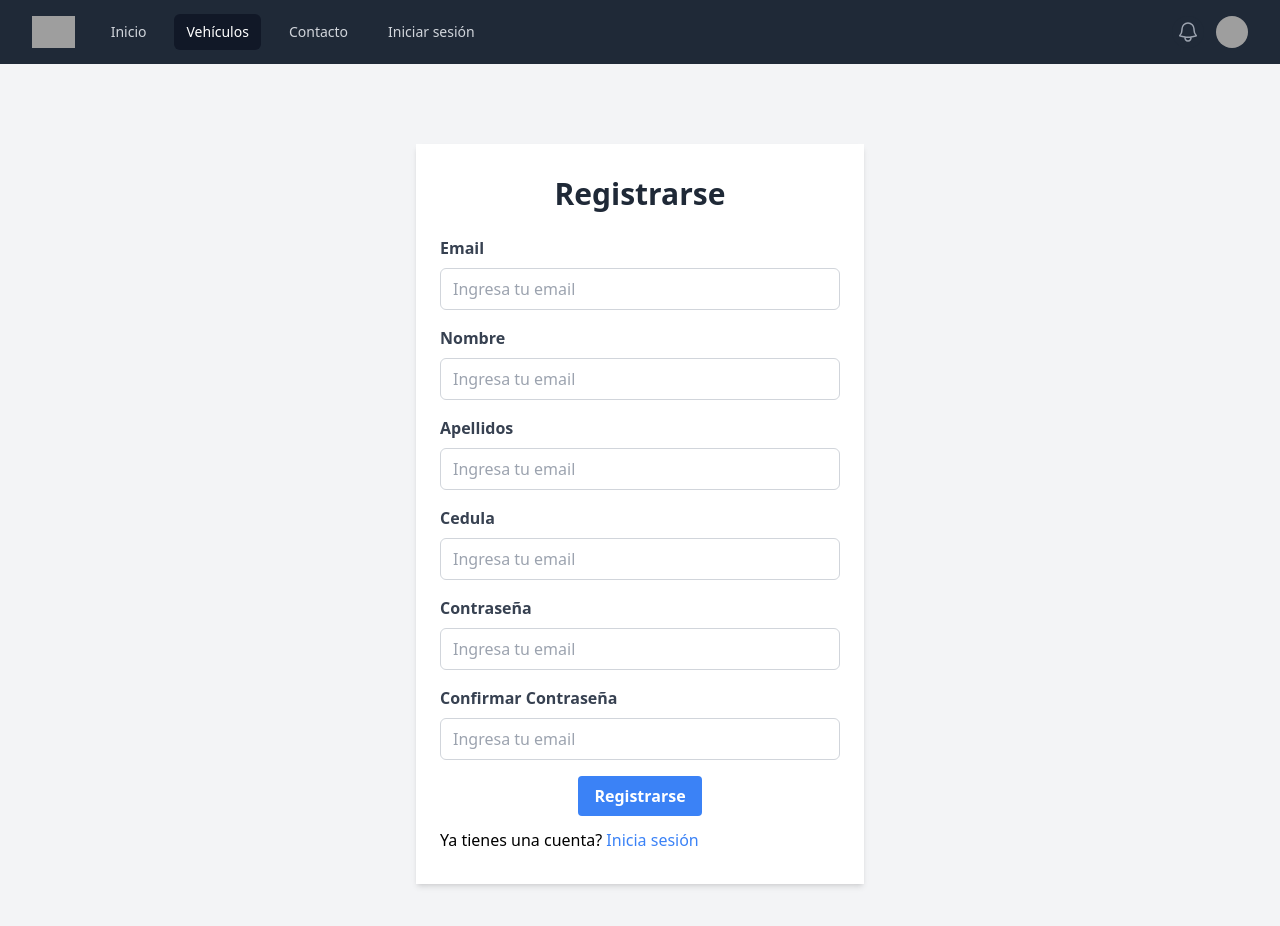
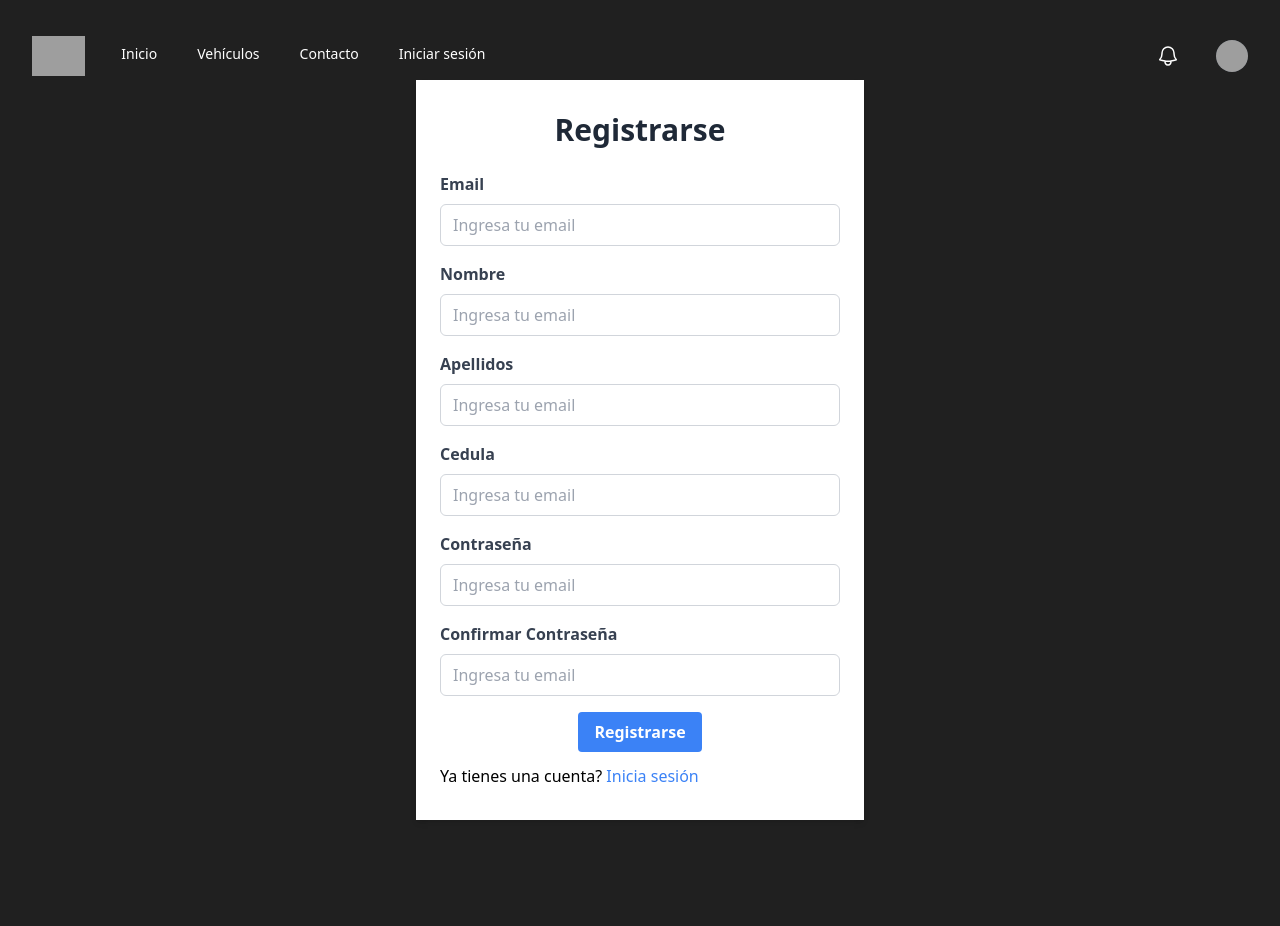
Before and after one commit to SebastianSalas/auto_selecto, a React (Vite) app in the folder client/: page /sign_up in a window 1280 px wide. Shown: the top 926 px of the page. After the commit the page ends 900 px from the top, so only its background shows below. Built offline with nearby package versions, Linux system fonts and the light colour scheme; grey boxes are pictures that could not be loaded.

Commit message:
Adaptacion del navbar

```diff
--- a/client/src/components/Navbar.jsx
+++ b/client/src/components/Navbar.jsx
@@ -1,4 +1,4 @@
-import React, { useEffect, useContext } from "react";
+import { useEffect, useContext } from "react";
 import navbarHideUserProfile from '../scripts/navbar_hide_user_profile'
 import { Link } from "react-router-dom";
 import AuthContext from "../context/AuthContext";
@@ -11,9 +11,8 @@ const Navbar = ({ logout, isAuthenticated }) => {
   let {user, logoutUser} = useContext(AuthContext)
 
   return (
-    <nav className="bg-gray-800">
-      <div className="mx-auto max-w-7xl px-2 sm:px-6 lg:px-8">
-        <div className="relative flex h-16 items-center justify-between">
+    <nav className="sm:px-6 lg:px-8 py-6 px-10 flex items-center fixed top-0 w-full justify-between z-50">
+        <div className="relative flex h-16 items-center justify-between w-full">
           <div className="absolute inset-y-0 left-0 flex items-center sm:hidden">
             <button type="button" className="inline-flex items-center justify-center rounded-md p-2 text-gray-400 hover:bg-gray-700 hover:text-white focus:outline-none focus:ring-2 focus:ring-inset focus:ring-white" aria-controls="mobile-menu" aria-expanded="false">
               <span className="sr-only">Open main menu</span>
@@ -29,27 +28,30 @@ const Navbar = ({ logout, isAuthenticated }) => {
               </svg>
             </button>
           </div>
+
           <div className="flex flex-1 items-center justify-center sm:items-stretch sm:justify-start">
             <div className="flex flex-shrink-0 items-center">
-              <img className="block h-8 w-auto lg:hidden" src="https://tailwindui.com/img/logos/mark.svg?color=indigo&shade=500" alt="Your Company" />
-              <img className="hidden h-8 w-auto lg:block" src="https://tailwindui.com/img/logos/mark.svg?color=indigo&shade=500" alt="Your Company" />
+              <img className="block h-10 w-auto lg:hidden" src="https://tailwindui.com/img/logos/mark.svg?color=indigo&shade=500" alt="Your Company" />
+              <img className="hidden h-10 w-auto lg:block" src="https://tailwindui.com/img/logos/mark.svg?color=indigo&shade=500" alt="Your Company" />
             </div>
+
             <div className="hidden sm:ml-6 sm:block">
               <div className="flex space-x-4">
                 {/* Current: "bg-gray-900 text-white", Default: "text-gray-300 hover:bg-gray-700 hover:text-white" */}
-                <Link className="text-gray-300 hover:bg-gray-700 hover:text-white rounded-md px-3 py-2 text-sm font-medium" to = '/'>Inicio</Link>
-                <a href="#" className="bg-gray-900 text-white rounded-md px-3 py-2 text-sm font-medium" aria-current="page">Vehículos</a>
-                <a href="#" className="text-gray-300 hover:bg-gray-700 hover:text-white rounded-md px-3 py-2 text-sm font-medium">Contacto</a>
-                {user && <a href="#" className="text-gray-300 hover:bg-gray-700 hover:text-white rounded-md px-3 py-2 text-sm font-medium">Hola {user.name}</a>}
+                <Link className="text-white hover:bg-gray-700 hover:text-white rounded-md px-3 py-2 text-sm font-medium" to = '/'>Inicio</Link>
+                <a href="#" className="text-white hover:bg-gray-700 hover:text-white rounded-md px-3 py-2 text-sm font-medium" aria-current="page">Vehículos</a>
+                <a href="#" className="text-white hover:bg-gray-700 hover:text-white rounded-md px-3 py-2 text-sm font-medium">Contacto</a>
+                {user && <a href="#" className="text-white hover:bg-gray-700 hover:text-white rounded-md px-3 py-2 text-sm font-medium">Hola {user.name}</a>}
                 {!user ?
-                  <Link className="text-gray-300 hover:bg-gray-700 hover:text-white rounded-md px-3 py-2 text-sm font-medium" to = 'login'>Iniciar sesión</Link>
+                  <Link className="text-white hover:bg-gray-700 hover:text-white rounded-md px-3 py-2 text-sm font-medium" to = 'login'>Iniciar sesión</Link>
                   :null }
 
               </div>
             </div>
           </div>
+
           <div className="absolute inset-y-0 right-0 flex items-center pr-2 sm:static sm:inset-auto sm:ml-6 sm:pr-0">
-            <button type="button" className="rounded-full bg-gray-800 p-1 text-gray-400 hover:text-white focus:outline-none focus:ring-2 focus:ring-white focus:ring-offset-2 focus:ring-offset-gray-800">
+            <button type="button" className="mr-5 rounded-full p-1  hover:bg-gray-700 text-white hover:text-white focus:outline-none focus:ring-2 focus:ring-white focus:ring-offset-2 focus:ring-offset-gray-800">
               <span className="sr-only">View notifications</span>
               <svg className="h-6 w-6" fill="none" viewBox="0 0 24 24" strokeWidth="1.5" stroke="currentColor" aria-hidden="true">
                 <path strokeLinecap="round" strokeLinejoin="round" d="M14.857 17.082a23.848 23.848 0 005.454-1.31A8.967 8.967 0 0118 9.75v-.7V9A6 6 0 006 9v.75a8.967 8.967 0 01-2.312 6.022c1.733.64 3.56 1.085 5.455 1.31m5.714 0a24.255 24.255 0 01-5.714 0m5.714 0a3 3 0 11-5.714 0" />
@@ -77,7 +79,6 @@ const Navbar = ({ logout, isAuthenticated }) => {
             </div>
           </div>
         </div>
-      </div>
 
       <div className="sm:hidden" id="mobile-menu">
         <div className="space-y-1 px-2 pb-3 pt-2">
--- a/client/src/pages/HomePage.jsx
+++ b/client/src/pages/HomePage.jsx
@@ -1,38 +1,9 @@
 import VideoInical from "../assets/videos/video-inicial.webm";
-import { Link } from "react-router-dom";
+
 
 export default function HomePage() {
   return (
     <>
-      <div>
-        <img className="h-12" src="#" alt="Concesionario de Autos" />
-      </div>
-
-      <nav>
-        <ul className="flex text-sm text-white [&>li>a]:font-medium [&>li>a]:inline-block [&>li>a]:px-4 [&>li>a]:py-2">
-          <li>
-            <a href="#inicio">Inicio</a>
-          </li>
-          <li>
-            <a href="#vehiculos">Vehículos</a>
-          </li>
-          <li>
-            <a href="#contacto">Contacto</a>
-          </li>
-        </ul>
-      </nav>
-
-      <nav>
-        <ul className="flex text-sm text-white [&>li>a]:font-medium [&>li>a]:inline-block [&>li>a]:px-4 [&>li>a]:py-2">
-          <li>
-            <Link to="/login">Iniciar Sesion</Link>
-          </li>
-          <li>
-            <a href="#vehiculos">Registrarse</a>
-          </li>
-        </ul>
-      </nav>
-
       <main className="relative w-full h-screen overflow-auto">
         <section className="text-center h-screen w-screen relative overflow-hidden">
           <div className="z-30 relative h-full flex flex-col ">
@@ -68,23 +39,7 @@ export default function HomePage() {
             </video>
           </div>
         </section>
-        <section id="vehiculos">
-          <h2 className="text-2xl font-bold mb-4">Nuestros Vehículos</h2>
-          <div className="grid grid-cols-3 gap-8">
-            <div className="bg-white rounded shadow p-4">
-              <h3 className="text-lg font-bold mb-2">Vehículo 1</h3>
-              <p className="text-gray-600">Descripción del vehículo.</p>
-            </div>
-            <div className="bg-white rounded shadow p-4">
-              <h3 className="text-lg font-bold mb-2">Vehículo 2</h3>
-              <p className="text-gray-600">Descripción del vehículo.</p>
-            </div>
-            <div className="bg-white rounded shadow p-4">
-              <h3 className="text-lg font-bold mb-2">Vehículo 3</h3>
-              <p className="text-gray-600">Descripción del vehículo.</p>
-            </div>
-          </div>
-        </section>
+
       </main>
     </>
   );
--- a/client/src/pages/LoginPage.jsx
+++ b/client/src/pages/LoginPage.jsx
@@ -7,7 +7,7 @@ export default function LoginPage() {
 
   return (
     <>
-      <div className="flex items-center justify-center min-h-screen bg-gray-100">
+      <div className="flex items-center justify-center min-h-screen">
         <div className="max-w-md w-full px-6 py-8 bg-white shadow-md">
           <h2 className="text-3xl font-semibold text-center text-gray-800 mb-6">
             Iniciar sesión
--- a/client/src/pages/SignupPage.jsx
+++ b/client/src/pages/SignupPage.jsx
@@ -1,4 +1,4 @@
-import React, { useContext } from "react";
+import { useContext } from "react";
 import { Link } from "react-router-dom";
 import AuthContext from "../context/AuthContext";
 
@@ -6,7 +6,7 @@ export default function SignupPage() {
   let { createUser } = useContext(AuthContext);
 
   return (
-    <main className="flex items-center justify-center min-h-screen bg-gray-100">
+    <main className="flex items-center justify-center min-h-screen">
       <div className="max-w-md w-full px-6 py-8 bg-white shadow-md my-20">
         <h2 className="text-3xl font-semibold text-center text-gray-800 mb-6">
           Registrarse
```
Also changed, not shown: 1 other file (tests, documents, lock files or other folders).
